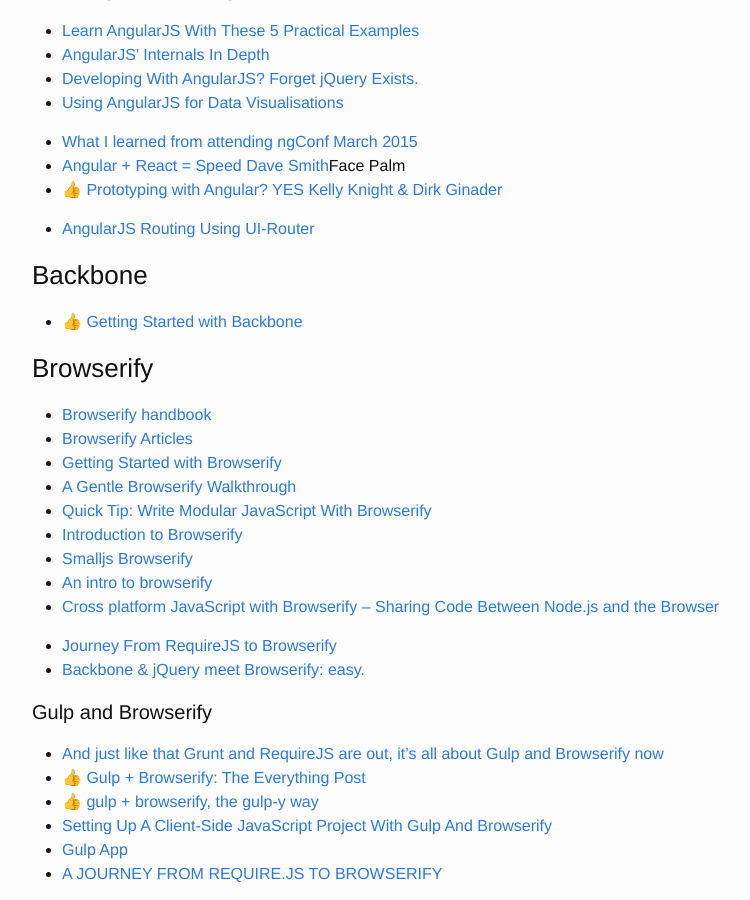
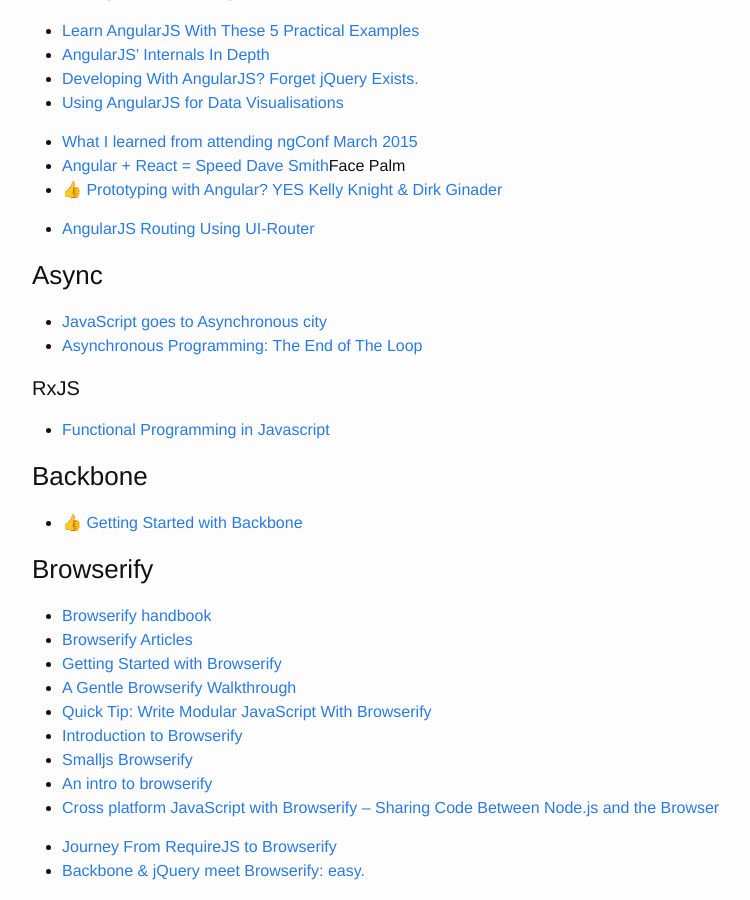
Before and after one commit to brownerd/brownerd.github.io, a Jekyll site: the page built from _posts/2015-01-01-reading-list-2015.md, in a window 1280 px wide and 900 px high, scrolled down 16926 px. Shown: the whole window, without its empty margins (238-988 px from the left). Built offline with Jekyll 4.4.1, drawn with Linux system fonts in a browser that asks for light colours; emoji names are drawn with the system emoji font; some of the changed text lies outside the part shown.

Commit message:
added async js stuff

```diff
--- a/_posts/2015-01-01-reading-list-2015.md
+++ b/_posts/2015-01-01-reading-list-2015.md
@@ -903,6 +903,17 @@ SVG patterns for Data Visualization](http://riccardoscalco.github.io/textures/)
 
 
 
+
+### Async
+
+- [JavaScript goes to Asynchronous city](http://blogs.msdn.com/b/eternalcoding/archive/2015/09/30/javascript-goes-to-asynchronous-city.aspx)
+- [Asynchronous Programming: The End of The Loop](https://egghead.io/series/mastering-asynchronous-programming-the-end-of-the-loop)
+
+
+#### RxJS
+- [Functional Programming in Javascript](http://reactivex.io/learnrx/)
+
+
 ### Backbone
 - [:+1: Getting Started with Backbone](https://code.tutsplus.com/courses/getting-started-with-backbone)
 
@@ -1130,6 +1141,15 @@ A SIMPLE WEBSITE IN NODE.JS WITH EXPRESS, JADE AND STYLUS](http://www.clock.co.u
 
 
 
+
+### Lint
+
+- [ESLint: The Next-Generation JavaScript Linter](http://www.smashingmagazine.com/2015/09/eslint-the-next-generation-javascript-linter/)
+
+
+
+
+
 ### LiveScript
 - [LiveScript](http://livescript.net/)
 
```
Also changed, not shown: other parts of _posts/2015-01-01-reading-list-2015.md (+4 -0 lines).
